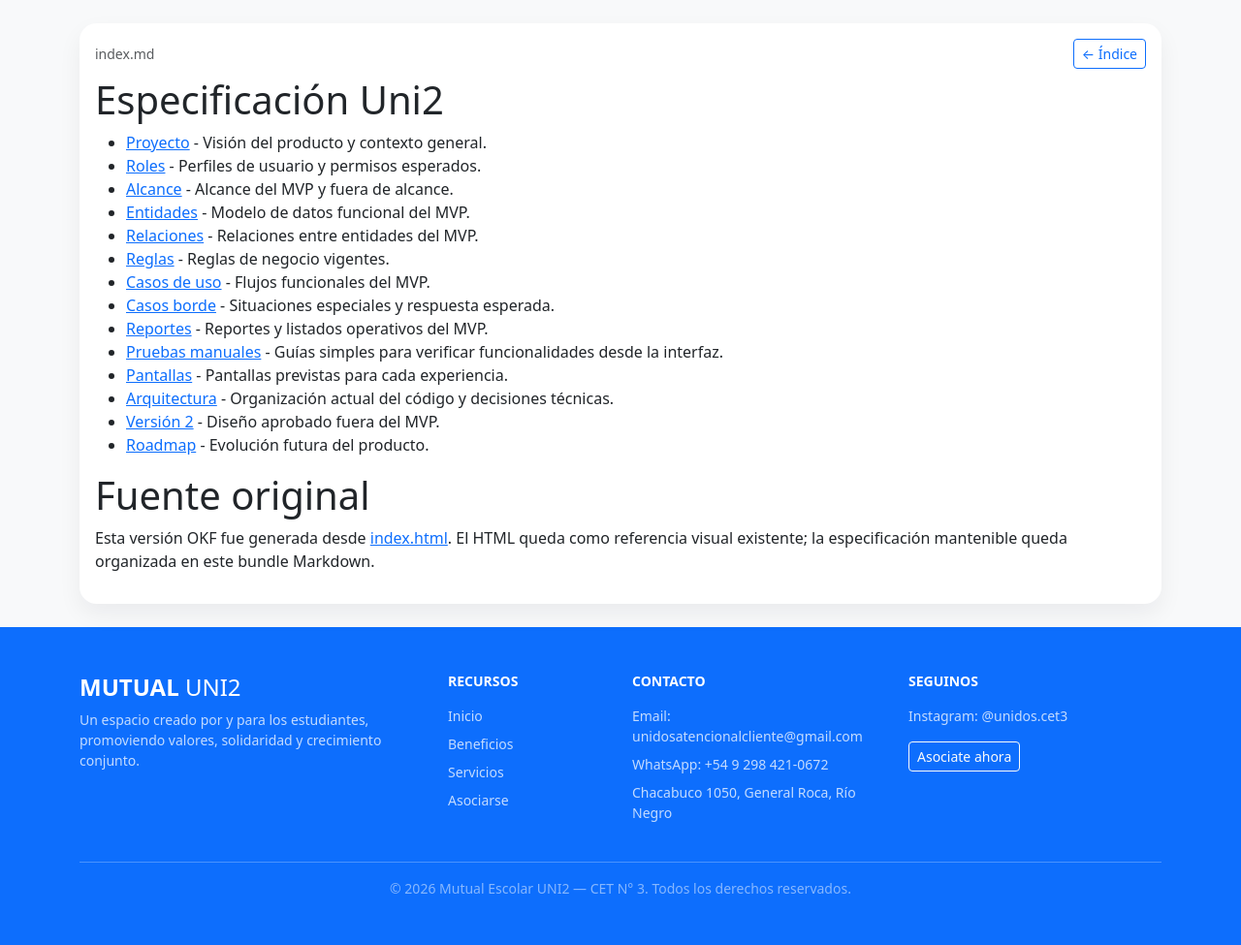
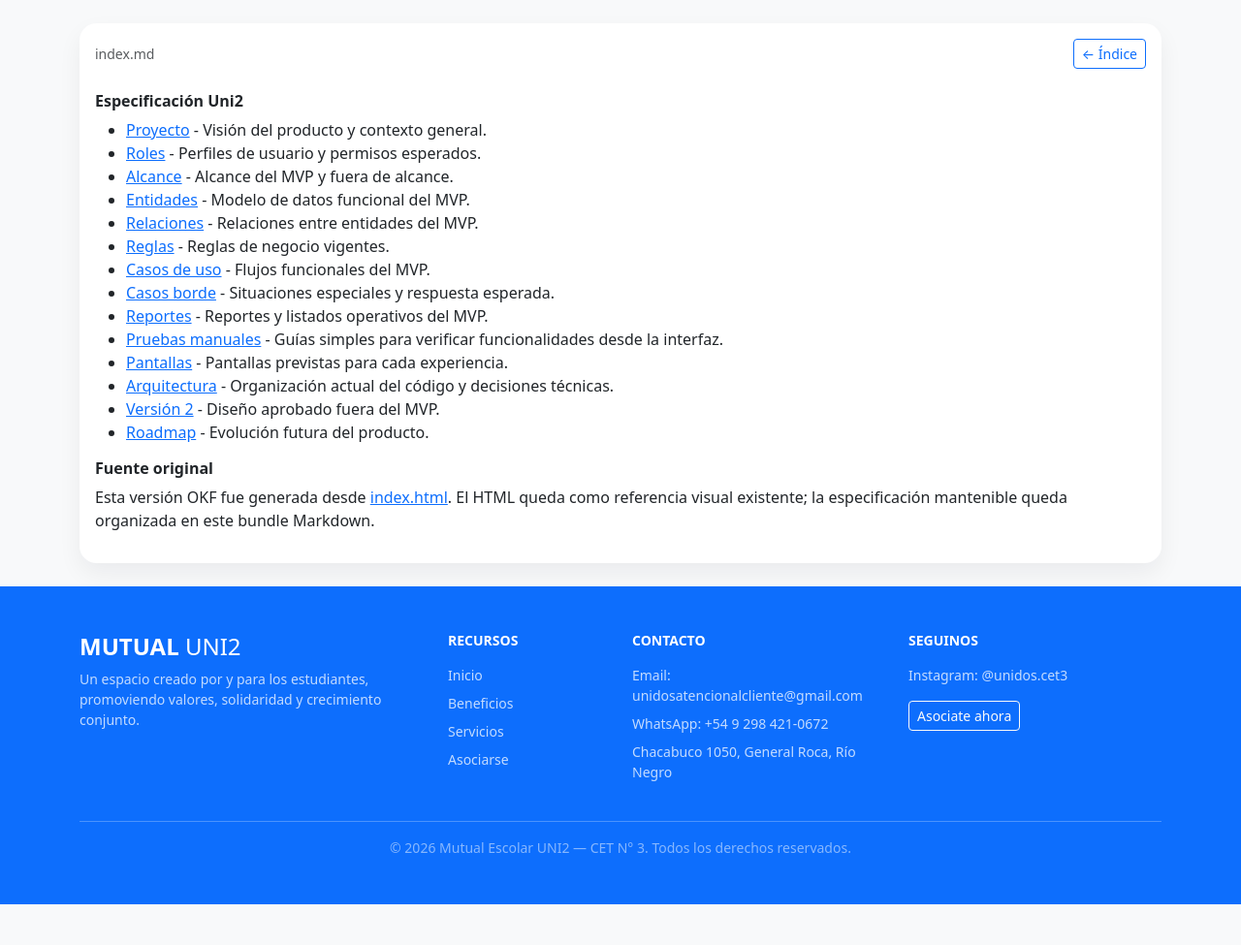
Before and after one commit to CET-3/uni2, a Django app: page /especificacion/ in a window 1280 px wide. Shown: the part 56-1031 px from the top of the page at 97% size. After the commit the page ends 989 px from the top, so only its background shows below. Run offline with Django 5.2, Linux system fonts and the light colour scheme; the visitor is signed in with stand-in values (Sample User, id 1); data that the repository does not hold is empty.

Commit message:
fix: headings en especificacion con mismo tamano que texto comun, solo negrita

```diff
--- a/especificacion/templates/especificacion/archivo.html
+++ b/especificacion/templates/especificacion/archivo.html
@@ -7,7 +7,21 @@
             <small class="text-muted">{{ ruta_relativa }}</small>
             <a href="{% url 'especificacion:indice' %}" class="btn btn-outline-primary btn-sm">← Índice</a>
         </div>
-        <div class="contenido-especificacion" style="max-height:80vh; overflow-y:auto;">{{ contenido_html|safe }}</div>
+        <div class="contenido-especificacion" style="max-height:80vh; overflow-y:auto;">
+            <style>
+                .contenido-especificacion h1,
+                .contenido-especificacion h2,
+                .contenido-especificacion h3,
+                .contenido-especificacion h4,
+                .contenido-especificacion h5,
+                .contenido-especificacion h6 {
+                    font-size: inherit;
+                    font-weight: bold;
+                    margin: 1em 0 0.5em;
+                }
+            </style>
+            {{ contenido_html|safe }}
+        </div>
     </div>
 </div>
 {% endblock %}
```
